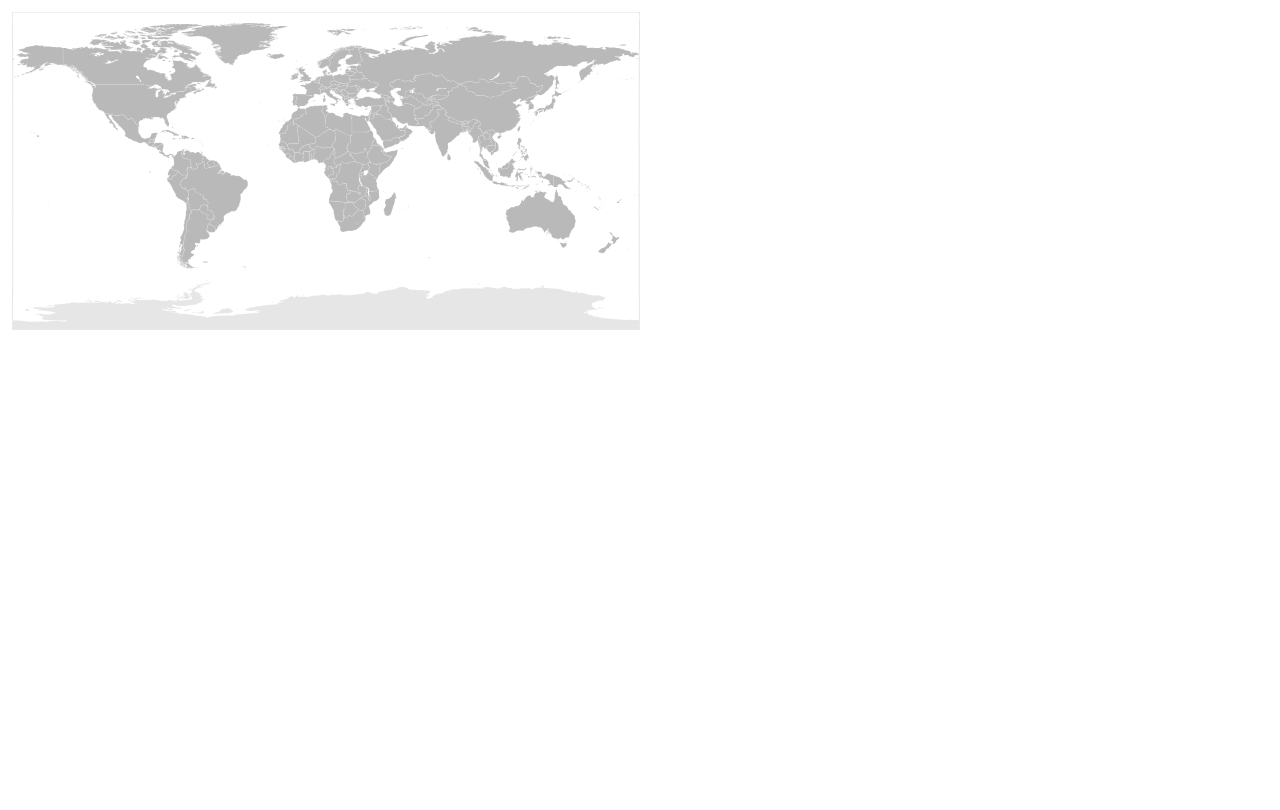
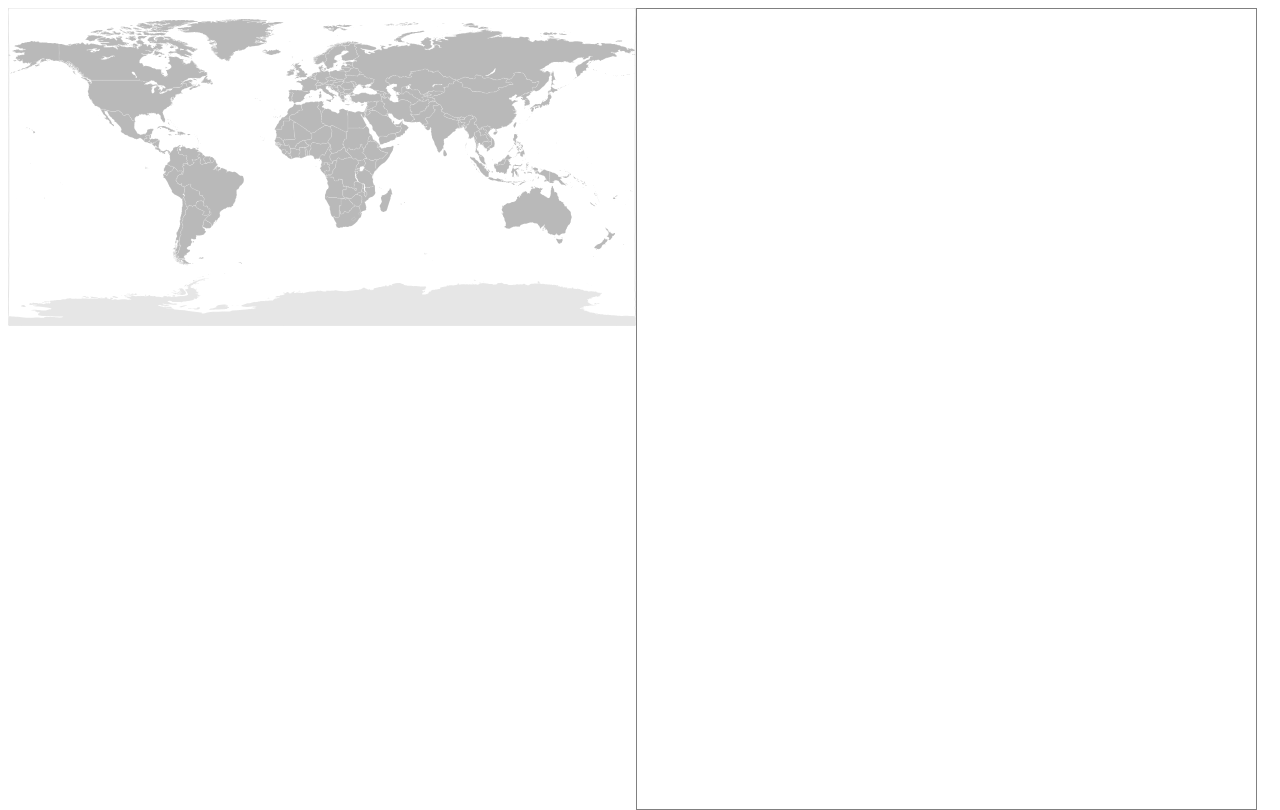
Before and after one commit to turbographics2000/svg_map_test, a plain HTML site: page docs/index.html in a window 1280 px wide. Drawn offline with Linux system fonts and the light colour scheme.

Commit message:
Update style.css

```diff
--- a/docs/style.css
+++ b/docs/style.css
@@ -1,9 +1,9 @@
 #svgContainer{
   max-width: calc(50% - 4px);
-  margin: 4px;
   float: left;
   width: 50%;
 }
+
 svg {
   width: 100%;
   height: auto;
@@ -14,4 +14,5 @@ svg {
   float: left;
   height: 800px;
   width: 49%;
+  border: 1px solid gray;
 }
```
